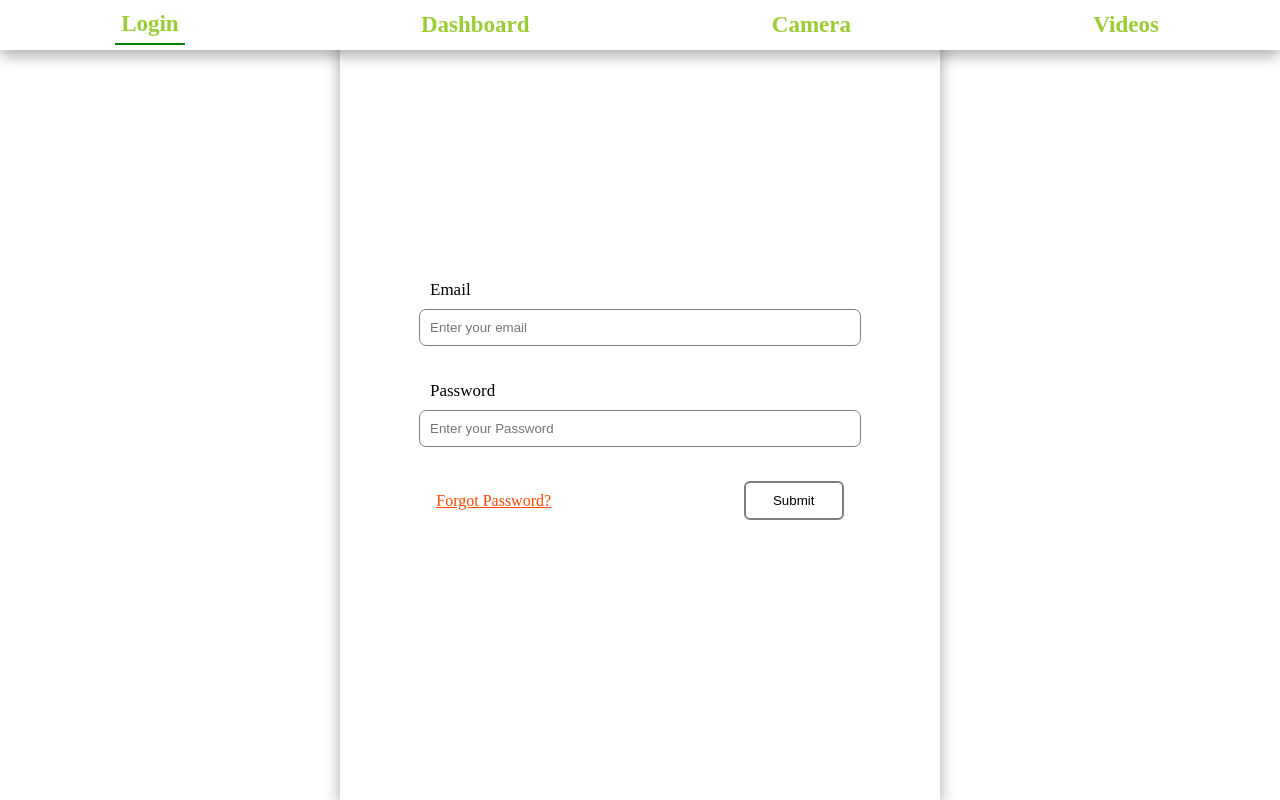
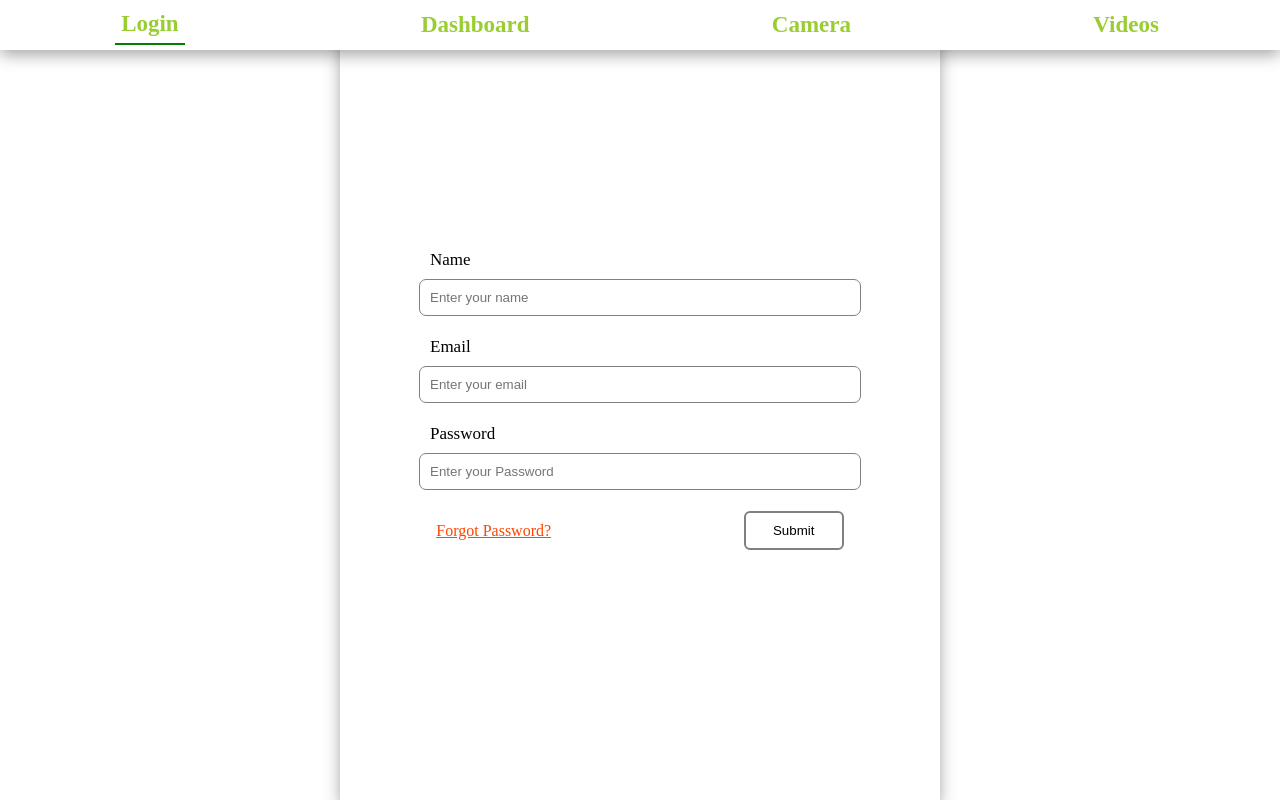
Before and after one commit to Pankaj-Phour/FaceDetection, an Angular app: page / in a window 1280 px wide. Built offline with nearby package versions, Linux system fonts and the light colour scheme.

Commit message:
name column added to send along with video on login page

```diff
--- a/src/app/camera/camera.component.ts
+++ b/src/app/camera/camera.component.ts
@@ -52,7 +52,8 @@ export class CameraComponent implements OnInit, OnDestroy {
               const thumb = self.captureNew(video);
               let params = {
                 url: e.target.result,
-                thumbnail: thumb.toDataURL()
+                thumbnail: thumb.toDataURL(),
+                name : localStorage.getItem('name')
               }
               self.api.postVideo('/recordedVideo?', params).subscribe(() => { })
             }
--- a/src/app/login/login.component.html
+++ b/src/app/login/login.component.html
@@ -2,6 +2,13 @@
     <div class="container">
         <div class="form">
             <form [formGroup]="Login">
+                <div class="formgroup">
+                <label for="name">
+                    Name
+                </label>
+                <input type="name" placeholder="Enter your name" formControlName="name">
+                <div class="error" *ngIf="Login.get('name').hasError('required') && (Submit)">Please enter your name</div>
+            </div>
                 <div class="formgroup">
                 <label for="email">
                     Email
--- a/src/app/login/login.component.scss
+++ b/src/app/login/login.component.scss
@@ -24,7 +24,7 @@
 }
 form{
     width: 100%;
-    max-height: 240px;
+    max-height: 300px;
     height: 100%;
     display: flex;
     flex-direction: column;
--- a/src/app/login/login.component.ts
+++ b/src/app/login/login.component.ts
@@ -22,7 +22,9 @@ export class LoginComponent implements OnInit {
   validation(){
     this.Login = this.fb.group({
       email: new FormControl('',Validators.compose([Validators.required,Validators.email])),
-      password: new FormControl('',Validators.required)
+      password: new FormControl('',Validators.required),
+      name: new FormControl('',Validators.required)
+
     })
   }
   submit(){
@@ -34,9 +36,9 @@ export class LoginComponent implements OnInit {
       // console.log("Please fill your details to proceed");
     }
     else{
-
     localStorage.setItem('email',this.Login.value.email);
     localStorage.setItem('password',this.Login.value.password);
+    localStorage.setItem('name',this.Login.value.name);
 
     // console.log("Submitted");
     this.router.navigate(['/dashboard'])
```
